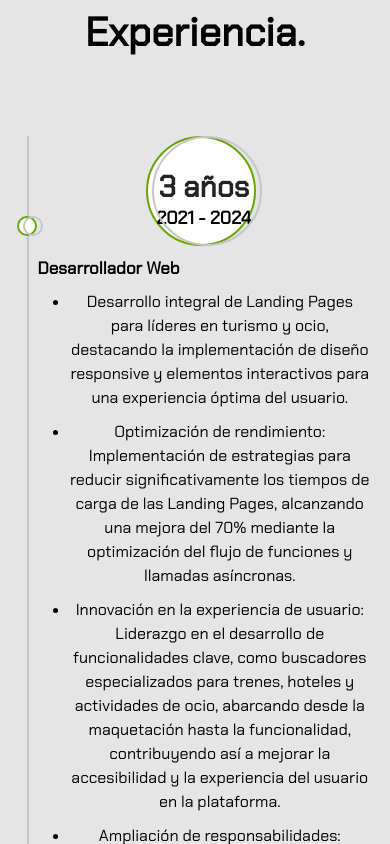
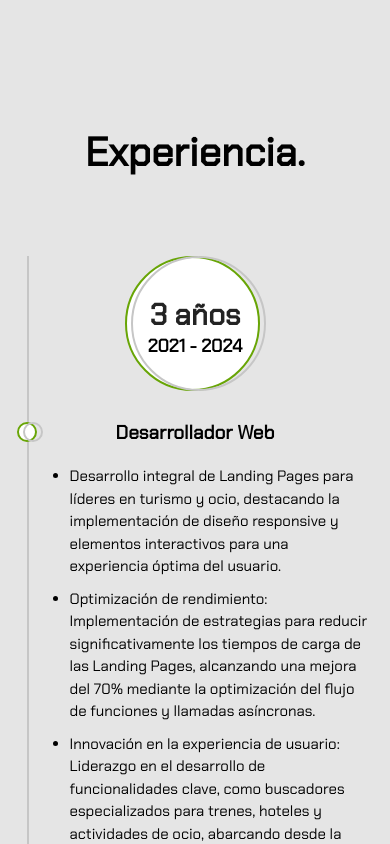
Before and after one commit to webdevmohamed/portfolio, a Vue app: page / in a window 390 px wide. Shown: the part 3720-4564 px from the top of the page. Built offline with nearby package versions, Linux system fonts and the light colour scheme.

Commit message:
Implemented responsive design and transitions for the experience component

```diff
--- a/src/App.vue
+++ b/src/App.vue
@@ -175,6 +175,11 @@ export default {
   margin-bottom: 120px;
 }
 
+.mi-portfolio .main-container #experience {
+  padding-top: 120px;
+  padding-bottom: 120px;
+}
+
 .mi-portfolio .navbar {
   position: fixed;
   top: 0;
--- a/src/components/ExperienceComponent.vue
+++ b/src/components/ExperienceComponent.vue
@@ -2,11 +2,10 @@
   <div class="experience">
     <h2 class="title">Experiencia.</h2>
     <div class="main-timeline">
-
-      <!-- start experience section-->
       <div class="timeline">
         <div class="icon"></div>
-        <div class="date-content">
+        <transition name="slide-fade">
+          <div class="date-content" v-show="showDateContent">
             <div class="date-outer">
             <span class="date">
               <span class="years">3 años</span>
@@ -14,7 +13,9 @@
             </span>
             </div>
           </div>
-        <div class="timeline-content">
+        </transition>
+        <transition name="slide-fade">
+          <div class="timeline-content" v-show="showTimeLineContent">
             <h5 class="title">Desarrollador Web</h5>
             <div class="description">
               <ul>
@@ -25,19 +26,70 @@
               </ul>
             </div>
           </div>
+        </transition>
       </div>
-      <!-- end experience section-->
     </div>
   </div>
 </template>
 
 <script>
 export default {
-  name: "ExperienceComponent"
+  name: "ExperienceComponent",
+  data() {
+    return {
+      showDateContent: false,
+      showTimeLineContent: false,
+    };
+  },
+  mounted() {
+    this.showDateContent = true;
+    this.showTimeLineContent = true;
+  }
 }
 </script>
 
 <style scoped>
+
+.slide-fade-enter-active {
+  transition: all 2s ease;
+}
+
+.slide-fade-leave-active {
+  transition: all 2s cubic-bezier(1, 0.5, 0.8, 1);
+}
+
+.slide-fade-enter,
+.slide-fade-leave-to {
+  opacity: 0;
+  transform: translateX(0);
+}
+
+.slide-fade-enter-to,
+.slide-fade-leave {
+  opacity: 1;
+  transform: translateX(0);
+}
+
+.date-content.slide-fade-enter,
+.date-content.slide-fade-leave-to {
+  transform: translateX(-30%);
+}
+
+.timeline-content.slide-fade-enter,
+.timeline-content.slide-fade-leave-to {
+  transform: translateX(30%);
+}
+@keyframes bounce-in {
+  0% {
+    transform: scale(0);
+  }
+  50% {
+    transform: scale(1.5);
+  }
+  100% {
+    transform: scale(1);
+  }
+}
 
 .experience .title {
   font-weight: bold;
@@ -138,8 +190,8 @@ export default {
 }
 
 .experience .main-timeline .date-outer {
-  width: 125px;
-  height: 125px;
+  width: 135px;
+  height: 135px;
   font-size: 16px;
   text-align: center;
   margin: auto;
@@ -217,6 +269,7 @@ export default {
 .experience .main-timeline .description {
   margin-bottom: 0
 }
+
 .experience .main-timeline .description ul li {
   margin-bottom: 10px
 }
@@ -235,25 +288,8 @@ export default {
   text-align: right
 }
 
-@media only screen and (max-width: 991px) {
-  .experience .main-timeline .date-content {
-    margin-top: 35px
-  }
-  .experience .main-timeline .date-content:before {
-    width: 22.5%
-  }
-  .experience .main-timeline .timeline-content {
-    padding: 10px 0 10px 30px
-  }
-  .experience .main-timeline .title {
-    font-size: 17px
-  }
-  .experience .main-timeline .timeline:nth-child(2n) .timeline-content {
-    padding: 10px 30px 10px 0
-  }
-}
 
-@media only screen and (max-width: 767px) {
+@media screen and (max-width: 1200px) {
   .experience .main-timeline:before {
     margin: 0;
     left: 7px
@@ -265,40 +301,65 @@ export default {
     margin-bottom: 0
   }
   .experience .main-timeline .icon {
-    margin: auto 0
+    margin: auto 0;
+    top: 166px;
   }
   .experience .main-timeline .date-content {
-    width: 95%;
+    width: 100%;
     float: right;
     margin-top: 0
   }
   .experience .main-timeline .date-content:before {
     display: none
   }
-  .experience .main-timeline .date-outer {
-    width: 110px;
-    height: 110px
-  }
-  .experience .main-timeline .date-outer:before,
-  .experience .main-timeline .date-outer:after {
-    width: 110px;
-    height: 110px
-  }
-  .experience .main-timeline .date {
-    top: 30%
-  }
-  .experience .main-timeline .year {
-    font-size: 24px
-  }
+
   .experience .main-timeline .timeline-content,
   .experience .main-timeline .timeline:nth-child(2n) .timeline-content {
-    width: 95%;
+    width: 100%;
     text-align: center;
     padding: 10px 0
   }
   .experience .main-timeline .title {
-    margin-bottom: 10px
-  }
+    margin: 20px 0;
+    text-align: center;
   }
 
+  .experience .main-timeline .description {
+    text-align: left;
+    width: 95%;
+    float: right;
+  }
+
+  .slide-fade-enter,
+  .slide-fade-leave-to {
+    opacity: 0;
+    transform: translateY(0); /* Mantén la posición inicial */
+  }
+
+  .slide-fade-enter-to,
+  .slide-fade-leave {
+    opacity: 1;
+    transform: translateY(0);
+  }
+
+  .date-content.slide-fade-enter,
+  .date-content.slide-fade-leave-to {
+    transform: translateY(-30%);
+  }
+
+  .timeline-content.slide-fade-enter,
+  .timeline-content.slide-fade-leave-to {
+    transform: translateY(30%);
+  }
+
+}
+
+@media screen and (max-width: 450px) {
+  .experience .main-timeline .description {
+    font-size: 15px;
+  }
+
+}
+
+
 </style>
```
Lines whose indentation alone changed are shown as unchanged.
